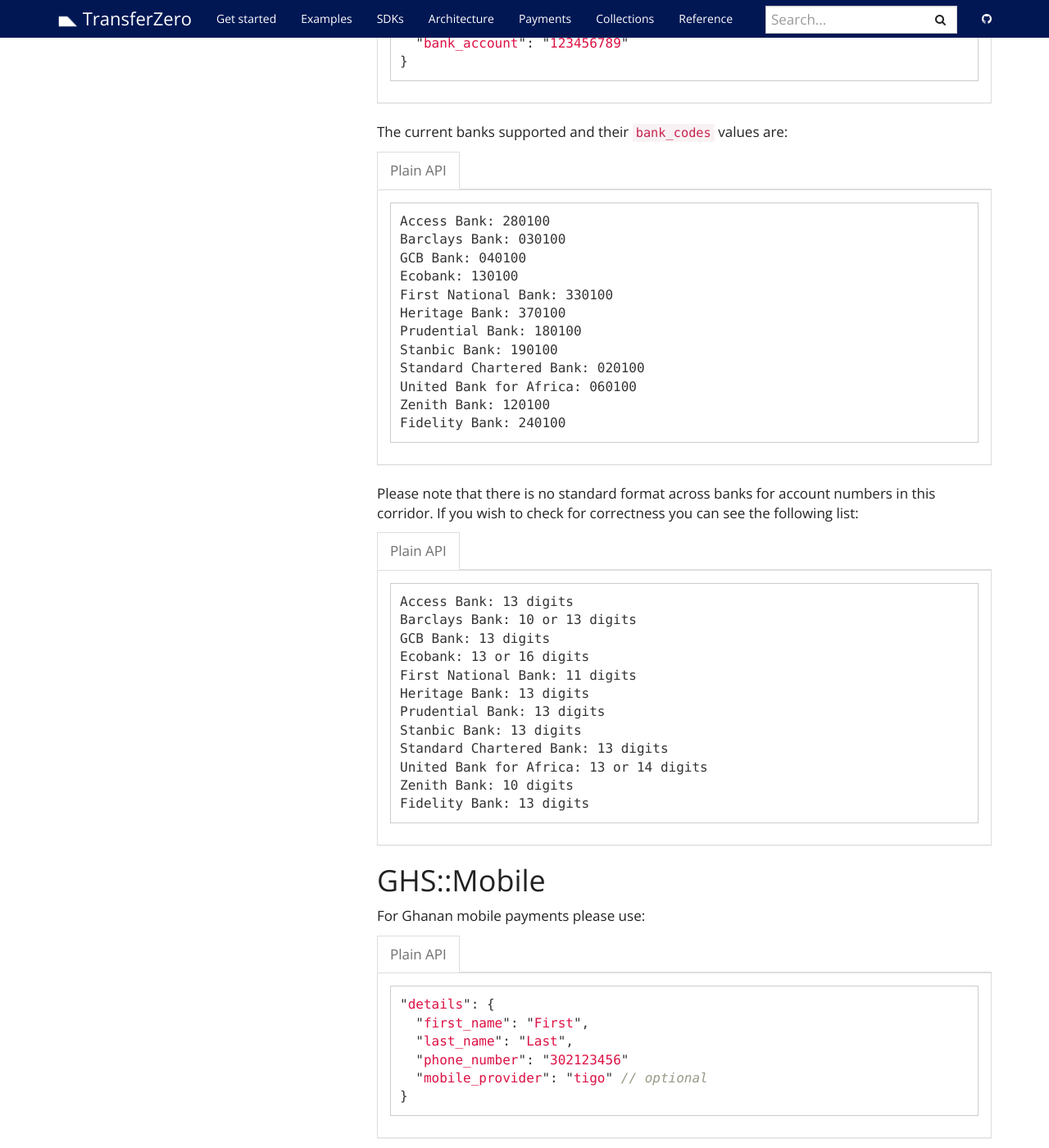
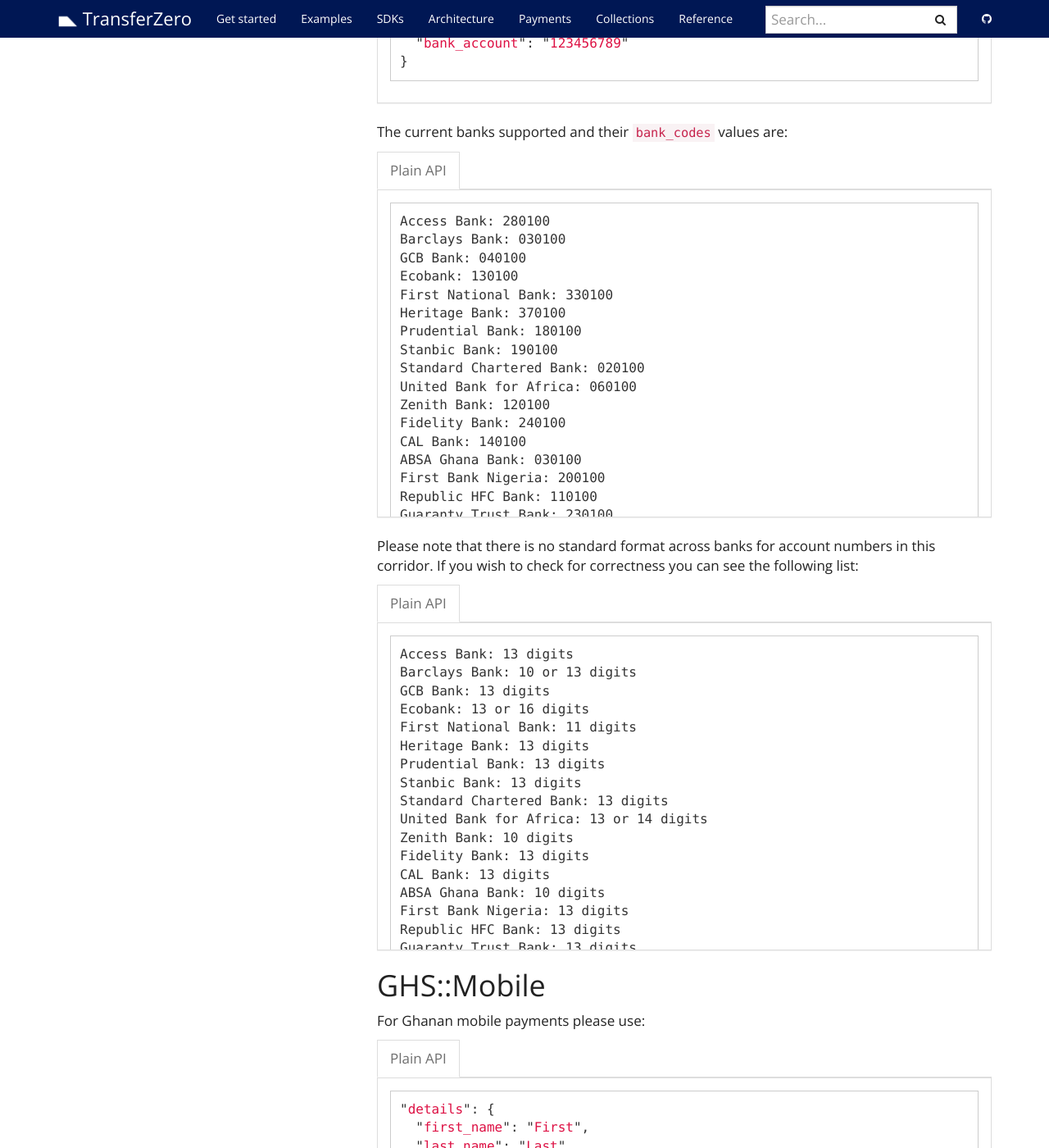
Before and after one commit to transferzero/api-documentation, a Jekyll site: the page built from _docs/payout-details.md, in a window 1280 px wide and 1400 px high, scrolled down 2699 px. Shown: the whole window at 82% size. Built offline with Jekyll 4.4.1, drawn with Linux system fonts in a browser that asks for light colours; nearby versions of some CDN libraries; comment, search, counter and statistics services are not loaded; some of the changed text lies outside the part shown.

Commit message:
Update payout-details.md

````diff
--- a/_docs/payout-details.md
+++ b/_docs/payout-details.md
@@ -122,6 +122,15 @@
 United Bank for Africa: 060100
 Zenith Bank: 120100
 Fidelity Bank: 240100
+CAL Bank: 140100
+ABSA Ghana Bank: 030100
+First Bank Nigeria: 200100
+Republic HFC Bank: 110100
+Guaranty Trust Bank: 230100
+First Atlantic Bank: 170100
+National Investment Bank: 050100
+Bank of Africa: 210100
+Agricultural Development Bank: 080100
 ```
 {% endcapture %}
 
@@ -143,6 +152,15 @@
 United Bank for Africa: 13 or 14 digits
 Zenith Bank: 10 digits
 Fidelity Bank: 13 digits
+CAL Bank: 13 digits
+ABSA Ghana Bank: 10 digits
+First Bank Nigeria: 13 digits
+Republic HFC Bank: 13 digits
+Guaranty Trust Bank: 13 digits
+First Atlantic Bank: 13 digits
+National Investment Bank: 13 digits
+Bank of Africa: 11 digits
+Agricultural Development Bank: 16 digits
 ```
 {% endcapture %}
 
@@ -514,7 +532,7 @@
 **Note** `XOF::Bank` payouts are currently in beta phase. At this time, we offer payouts to accounts in Senegal and Benin only.
 </div>
 
-# SouthAfrica
+# South Africa
 
 ## ZAR::Bank
 
````
